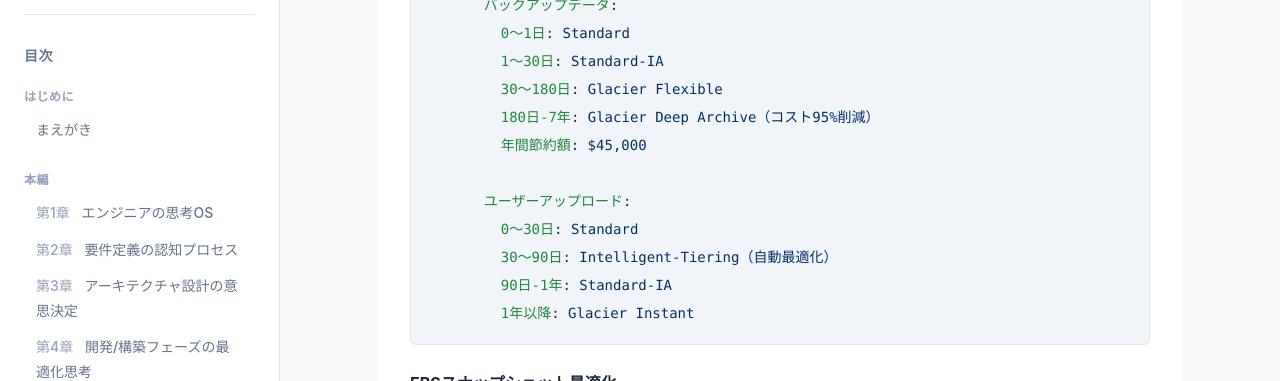
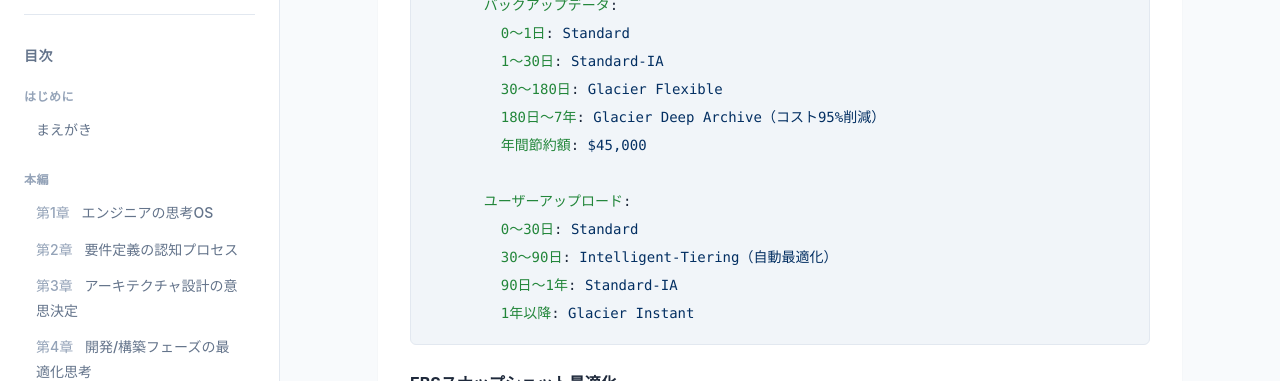
Before and after one commit to itdojp/cloud-infra-book, a Jekyll site: the page built from src/chapter-chapter08/index.md, in a window 1280 px wide and 900 px high, scrolled down 18640 px. Shown: the part 151-532 px from the top of the window. Built offline with Jekyll 4.4.1, drawn with Linux system fonts in a browser that asks for light colours; some of the changed lines change nothing that is shown.

Commit message:
Stage3: 単位付き範囲表記も統一（追加）

````diff
--- a/src/chapter-chapter08/index.md
+++ b/src/chapter-chapter08/index.md
@@ -699,13 +699,13 @@
     0〜1日: Standard
     1〜30日: Standard-IA
     30〜180日: Glacier Flexible
-    180日-7年: Glacier Deep Archive（コスト95%削減）
+    180日〜7年: Glacier Deep Archive（コスト95%削減）
     年間節約額: $45,000
 
   ユーザーアップロード:
     0〜30日: Standard
     30〜90日: Intelligent-Tiering（自動最適化）
-    90日-1年: Standard-IA
+    90日〜1年: Standard-IA
     1年以降: Glacier Instant
 ```
 
````
